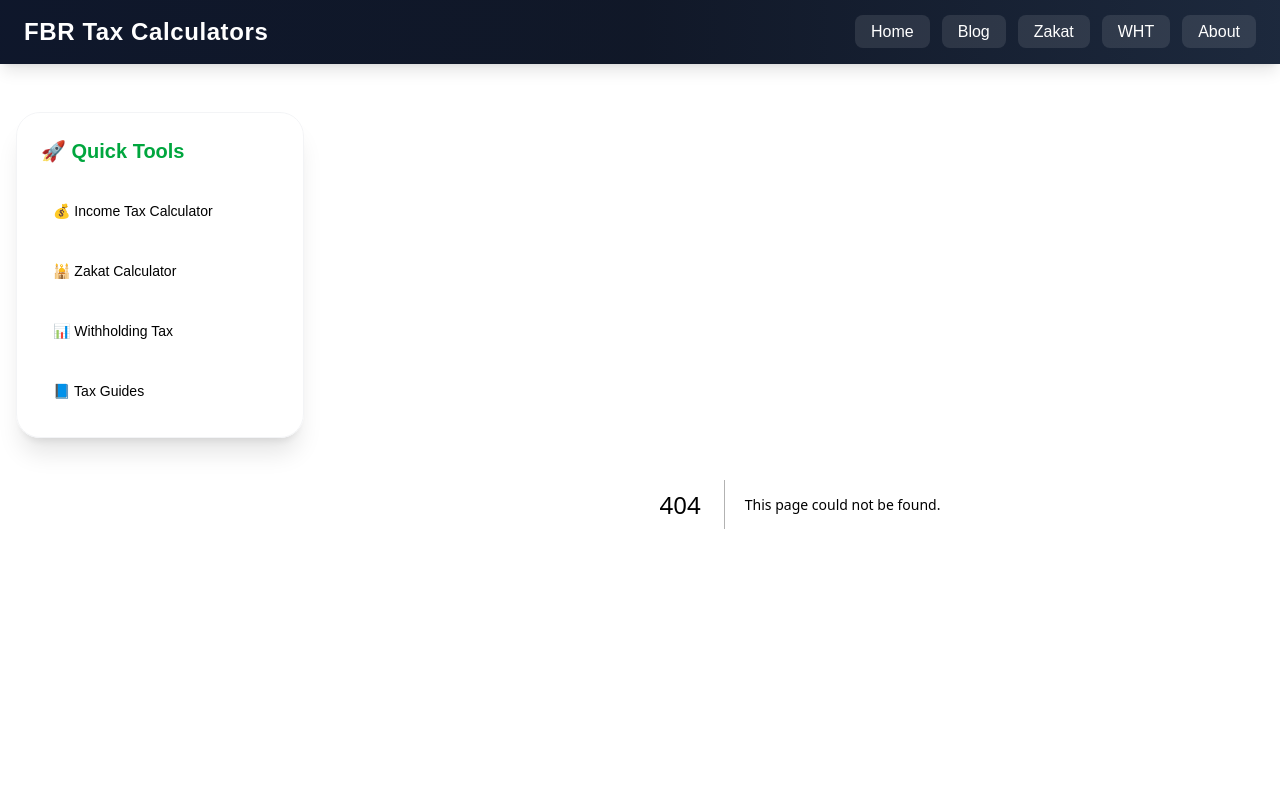
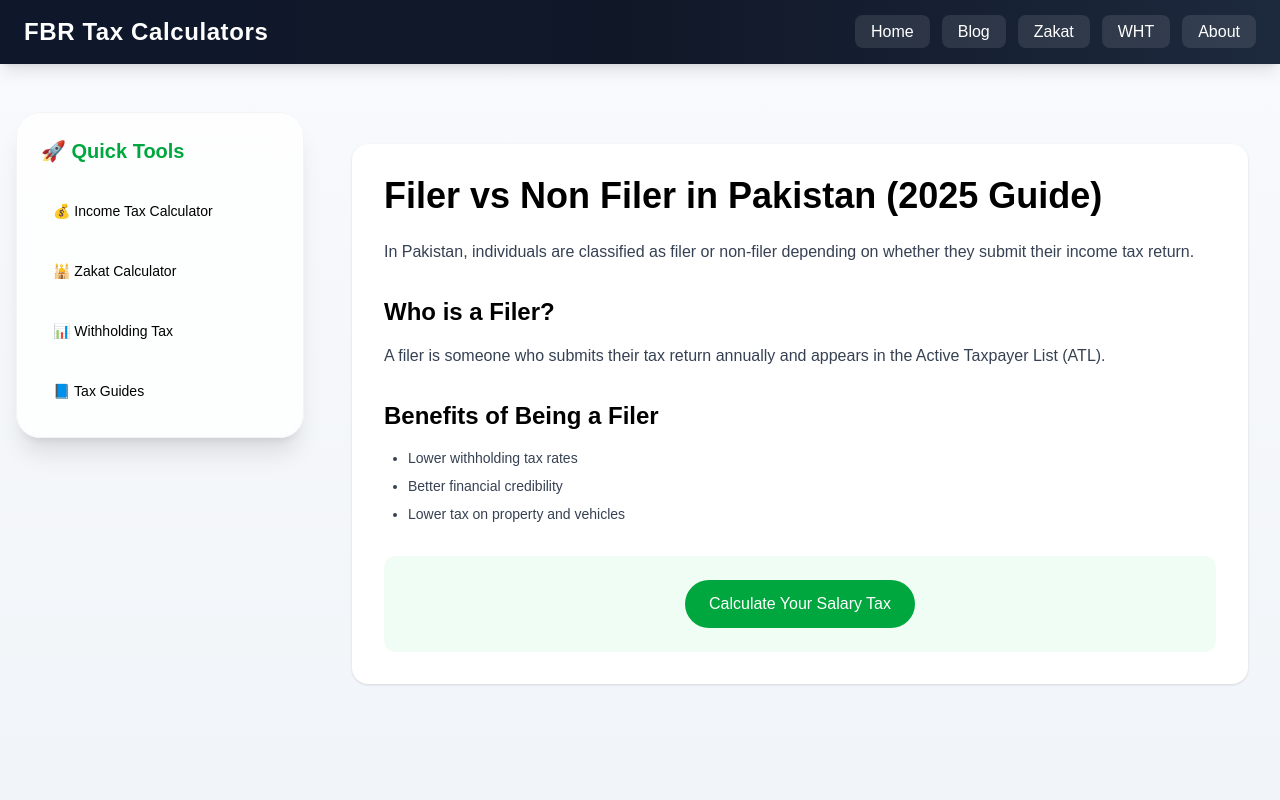
Before and after one commit to muhammadobaid1986/fbrtaxcalculators, a Next.js app: page /filer-vs-non-filer-2025 in a window 1280 px wide. Before the commit this address had no page. Shown: the top 800 px of the page. Built offline with nearby package versions, Linux system fonts and the light colour scheme.

Commit message:
your message

```diff
--- /dev/null
+++ b/app/filer-vs-non-filer-2025/page.tsx
@@ -0,0 +1,50 @@
+export const metadata = {
+  title: "Filer vs Non Filer in Pakistan (2025 Updated Guide)",
+  description:
+    "Understand the difference between filer and non filer in Pakistan and how it affects your taxes.",
+};
+
+export default function Page() {
+  return (
+    <div className="max-w-4xl mx-auto bg-white p-8 rounded-2xl shadow mt-10">
+
+      <h1 className="text-4xl font-bold mb-6">
+        Filer vs Non Filer in Pakistan (2025 Guide)
+      </h1>
+
+      <p className="mb-4 text-gray-700">
+        In Pakistan, individuals are classified as filer or non-filer
+        depending on whether they submit their income tax return.
+      </p>
+
+      <h2 className="text-2xl font-semibold mt-8 mb-4">
+        Who is a Filer?
+      </h2>
+
+      <p className="mb-4 text-gray-700">
+        A filer is someone who submits their tax return annually
+        and appears in the Active Taxpayer List (ATL).
+      </p>
+
+      <h2 className="text-2xl font-semibold mt-8 mb-4">
+        Benefits of Being a Filer
+      </h2>
+
+      <ul className="list-disc pl-6 space-y-2 text-gray-700 text-sm">
+        <li>Lower withholding tax rates</li>
+        <li>Better financial credibility</li>
+        <li>Lower tax on property and vehicles</li>
+      </ul>
+
+      <div className="mt-8 p-6 bg-green-50 rounded-xl text-center">
+        <a
+          href="/"
+          className="inline-block px-6 py-3 bg-green-600 text-white rounded-full hover:bg-green-700 transition"
+        >
+          Calculate Your Salary Tax
+        </a>
+      </div>
+
+    </div>
+  );
+}
```
